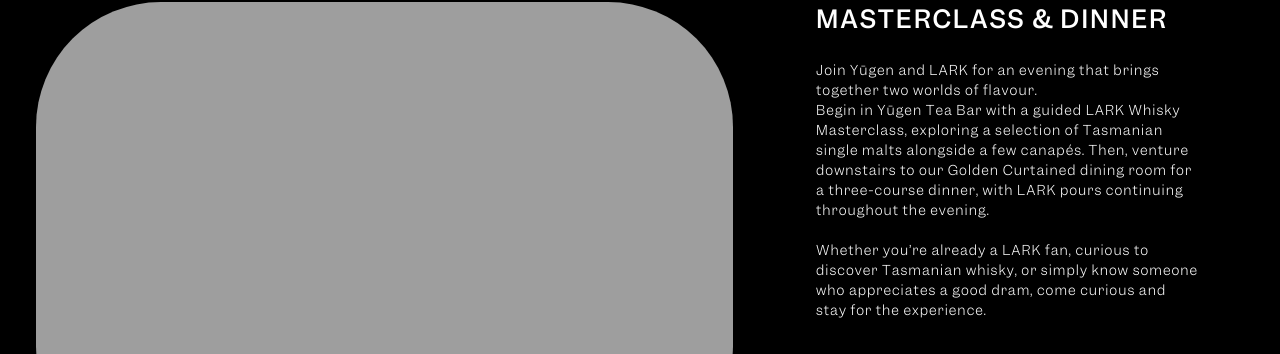
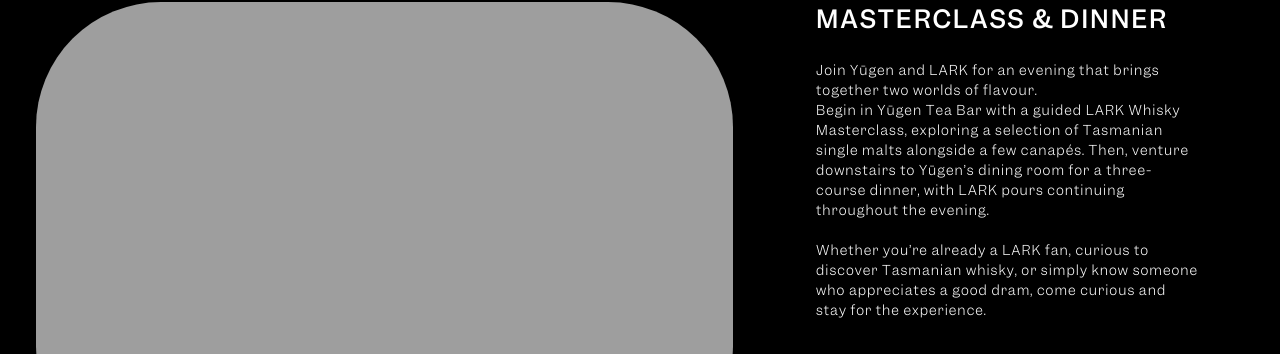
Before and after one commit to yugenteabar/restaurant, a Jekyll site: the page built from _pages/events.md, in a window 1280 px wide and 900 px high, scrolled down 581 px, cut to the strip 0-707 px from the top of the window. Shown: the part 159-513 px from the top of the strip. Built offline with Jekyll 4.4.1, drawn with Linux system fonts in a browser that asks for light colours.

Commit message:
TinaCMS content update

```diff
--- a/_pages/events.md
+++ b/_pages/events.md
@@ -15,7 +15,7 @@ events:
     event_description: |-
       Join Yūgen and LARK for an evening that brings together two worlds of flavour.
 
-      Begin in Yūgen Tea Bar with a guided LARK Whisky Masterclass, exploring a selection of Tasmanian single malts alongside a few canapés. Then, venture downstairs to our Golden Curtained dining room for a three-course dinner, with LARK pours continuing throughout the evening.
+      Begin in Yūgen Tea Bar with a guided LARK Whisky Masterclass, exploring a selection of Tasmanian single malts alongside a few canapés. Then, venture downstairs to Yūgen's dining room for a three-course dinner, with LARK pours continuing throughout the evening.
 
       Whether you’re already a LARK fan, curious to discover Tasmanian whisky, or simply know someone who appreciates a good dram, come curious and stay for the experience.
     event_date: Thursday 1st October
```
